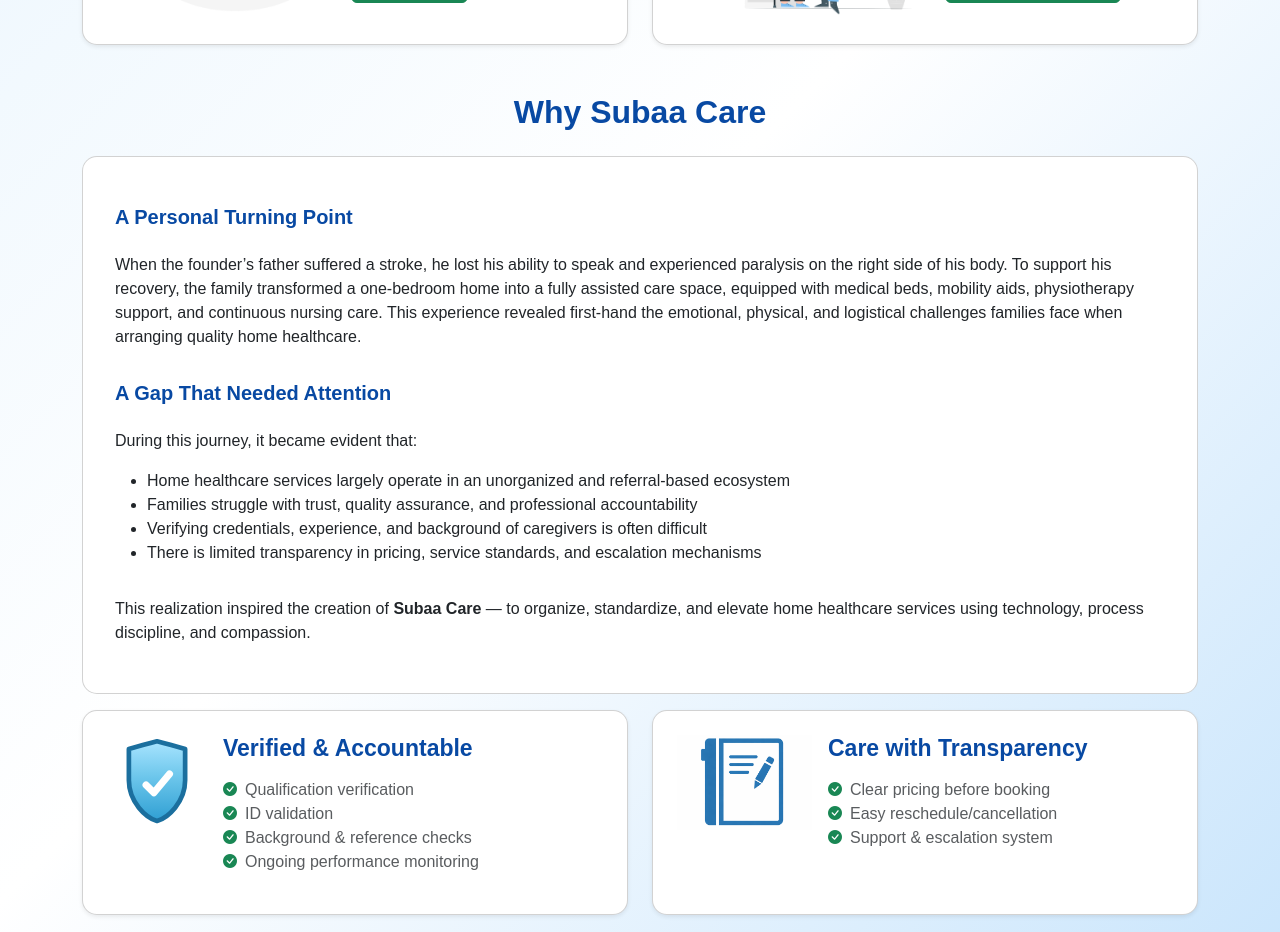
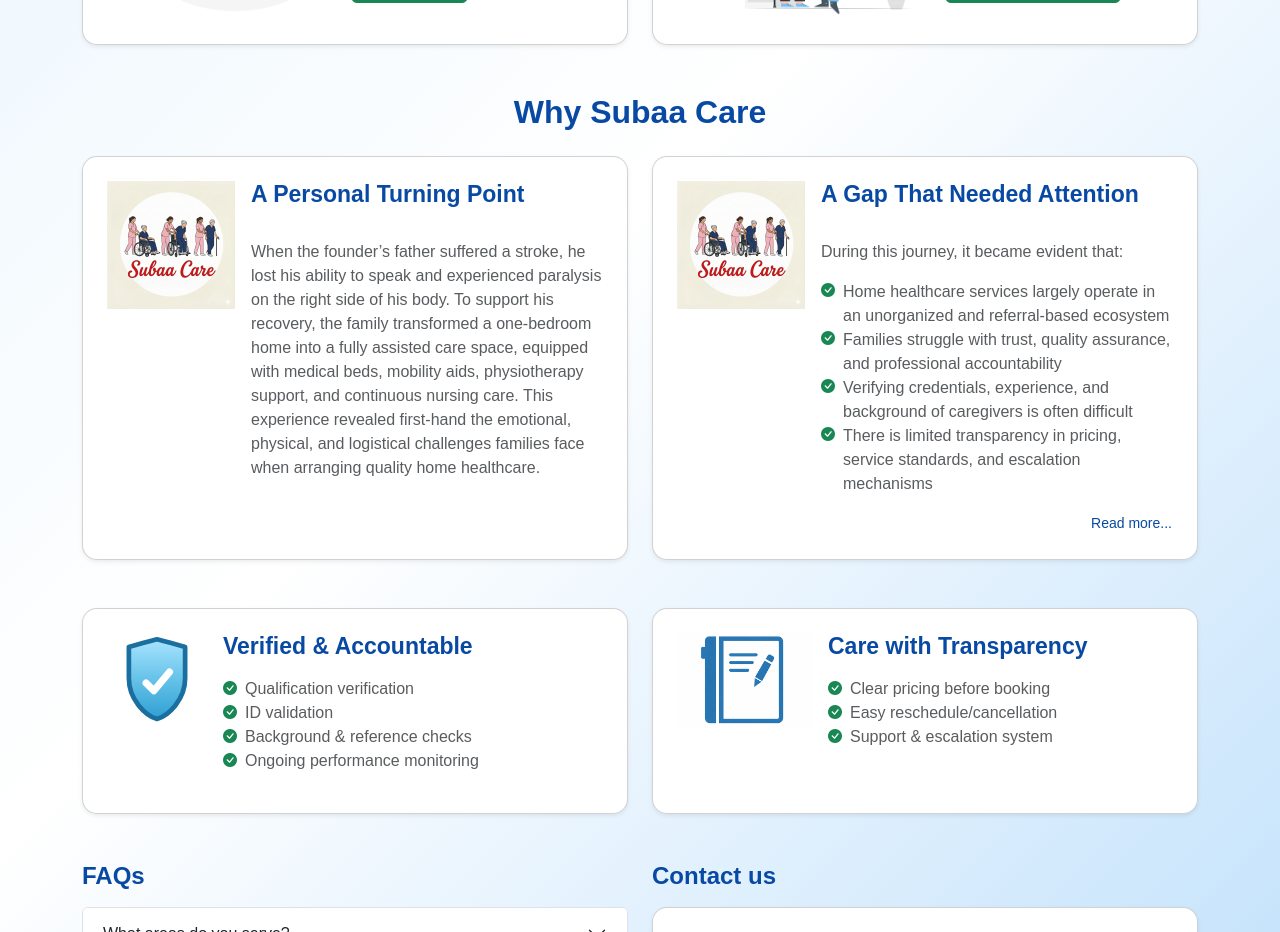
Before and after one commit to susmera-code/Subaacare, a React (Vite) app: page / in a window 1280 px wide. Shown: the part 820-1752 px from the top of the page. Built offline with nearby package versions, Linux system fonts and the light colour scheme; no server answers.

Commit message:
Changes in home page

```diff
--- a/src/components/Home.jsx
+++ b/src/components/Home.jsx
@@ -1,11 +1,15 @@
 import { useNavigate } from "react-router-dom";
+import { useState } from "react";
 import heroImage from "../assets/Image1.png";
 import nurseIcon from "../assets/nurse.png";
 import physioIcon from "../assets/physio.png";
 import verifiedIcon from "../assets/verified.svg";
+import Subaa_Logo from "../assets/Subaa_Logo.png";
 import noteIcon from "../assets/note.png";
 
 function Home() {
+    const [showMore, setShowMore] = useState(false);
+
     const navigate = useNavigate();
     const handleBooking = () => {
         const token = localStorage.getItem("token");
@@ -158,8 +162,14 @@
             {/* ================= WHY SUBAA CARE ================= */}
             <div className="container">
                 <h2 className="text-center fw-bold mb-4 text-blue">Why Subaa Care</h2>
-                <div className="card mb-3 text-start">
-                    <h5 className="fw-semibold mt-3 text-blue">A Personal Turning Point</h5>
+
+                <div className="row g-4 mb-5">
+                    <div className="col-md-6">
+                        <div className="card shadow-sm rounded-4 p-4 h-100">
+                            <div className="d-flex align-items-start gap-3 text-muted">
+                                <img src={Subaa_Logo} alt="Logo" className="logo" style={{ height: "8rem", padding: "0" }} />
+                                <div className="d-flex flex-column text-start">
+                                    <h5 className="fw-bold mb-3 text-blue fs-23">A Personal Turning Point</h5>
                                     <p>
                                         When the founder’s father suffered a stroke, he lost his ability to speak and
                                         experienced paralysis on the right side of his body.
@@ -170,28 +180,53 @@
                                         This experience revealed first-hand the emotional, physical, and logistical
                                         challenges families face when arranging quality home healthcare.
                                     </p>
-                    <h5 className="fw-semibold mt-3 text-blue">A Gap That Needed Attention</h5>
-                    <p>During this journey, it became evident that:</p>
-                    <ul>
-                        <li>
+                                </div></div>
+                        </div>
+                    </div>
+
+                    <div className="col-md-6">
+                        <div className="card shadow-sm rounded-4 p-4 h-100">
+                            <div className="d-flex align-items-start gap-3">
+                                <img src={Subaa_Logo} alt="Logo" className="logo" style={{ height: "8rem", padding: "0" }} />
+                                <div className="d-flex flex-column text-start">
+                                    <h5 className="fw-bold mb-3 text-blue fs-23">A Gap That Needed Attention</h5>
+                                    <p className="text-muted">During this journey, it became evident that:</p>
+                                    <ul className="list-unstyled mb-3 text-muted fs-16">
+                                        <li className="d-flex gap-2">
+                                            <i className="bi bi-check-circle-fill"></i>
                                             Home healthcare services largely operate in an unorganized and referral-based ecosystem
                                         </li>
-                        <li>
+                                        <li className="d-flex gap-2">
+                                            <i className="bi bi-check-circle-fill"></i>
                                             Families struggle with trust, quality assurance, and professional accountability
                                         </li>
-                        <li>
+                                        <li className="d-flex gap-2">
+                                            <i className="bi bi-check-circle-fill"></i>
                                             Verifying credentials, experience, and background of caregivers is often difficult
                                         </li>
-                        <li>
+                                        <li className="d-flex gap-2">
+                                            <i className="bi bi-check-circle-fill"></i>
                                             There is limited transparency in pricing, service standards, and escalation mechanisms
                                         </li>
                                     </ul>
-                    <p>
+                                    <button
+                                        className="btn text-decoration-none btn-link p-0 text-blue text-end fs-14"
+                                        onClick={() => setShowMore(!showMore)}
+                                    >
+                                        {showMore ? "Read less..." : "Read more..."}
+                                    </button>
+                                </div>
+                            </div>
+                            {showMore && (
+                                <span className="text-start text-muted mt-3 d-block">
                                     This realization inspired the creation of <strong>Subaa Care</strong> — to organize,
                                     standardize, and elevate home healthcare services using technology, process
                                     discipline, and compassion.
-                    </p>
+                                </span>
+                            )}
 
+                        </div>
+                    </div>
                 </div>
                 <div className="row g-4 mb-5">
                     <div className="col-md-6">
@@ -232,7 +267,6 @@
                                     alt="Transparancy"
                                     style={{ width: '135px', height: '95px', objectFit: 'cover' }}
                                 />
-
                                 <div className="d-flex flex-column text-start">
                                     <h5 className="fw-bold mb-3 text-blue fs-23">Care with Transparency</h5>
                                     <ul className="list-unstyled mb-3 text-muted fs-16">
@@ -246,8 +280,10 @@
                                             <i className="bi bi-check-circle-fill"></i> Support & escalation system
                                         </li>
                                     </ul>
-                                </div></div>
-                        </div></div>
+                                </div>
+                            </div>
+                        </div>
+                    </div>
                 </div>
             </div>
             {/* ================= FAQs ================= */}
--- a/src/components/Patient.jsx
+++ b/src/components/Patient.jsx
@@ -52,7 +52,9 @@
       const searchFrom = fromDate ? toPgTimestamp(fromDate) : null;
       const searchTo = toDate ? toPgTimestamp(toDate) : null;
 
-      let profQuery = supabase.from("professionals").select("id, full_name, skills, state, category, email");
+      let profQuery = supabase
+        .from("professionals")
+        .select("id, full_name, skills, state, category, email, profile_photo");
       if (selectedState) {
         profQuery = profQuery.eq("state", selectedState);
       }
@@ -95,6 +97,22 @@
       setSearching(false);
     }
   };
+  const getProfilePhotoUrl = (value) => {
+    if (!value) return null;
+
+    // If already a full URL, return as-is
+    if (value.startsWith("http")) {
+      return value;
+    }
+
+    // Otherwise treat as storage path
+    const { data } = supabase.storage
+      .from("profile-photos") // 👈 bucket name
+      .getPublicUrl(value);
+
+    return data?.publicUrl || null;
+  };
+
 
   useEffect(() => {
     getUserProfile()
@@ -232,6 +250,7 @@
         <thead className="table-primary">
           <tr>
             <th>#</th>
+            <th>Photo</th>
             <th>Name</th>
             <th>Skills</th>
             <th>Location</th>
@@ -250,6 +269,22 @@
             results.map((p, i) => (
               <tr key={p.id}>
                 <td>{i + 1}</td>
+                <td className="text-center">
+                  {p.profile_photo ? (
+                    <img
+                      src={getProfilePhotoUrl(p.profile_photo)}
+                      alt="Profile"
+                      width="50"
+                      height="50"
+                      style={{
+                        objectFit: "cover",
+                        borderRadius: "50%",
+                      }}
+                    />
+                  ) : (
+                    <span className="text-muted">No Photo</span>
+                  )}
+                </td>
                 <td>{p.full_name}</td>
                 <td>{p.skills}</td>
                 <td>
```
Lines whose indentation alone changed are shown as unchanged.
